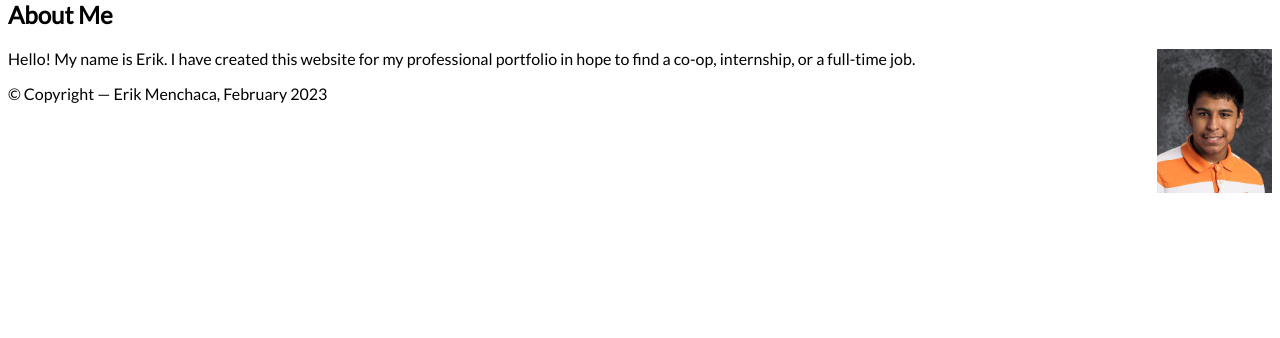
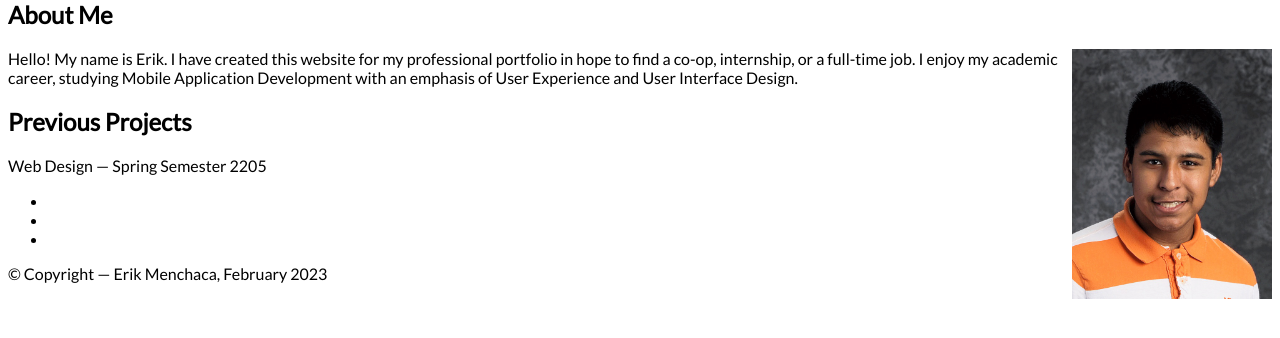
Before and after one commit to erikmenchaca/erikmenchaca.github.io, a PHP site: page / in a window 1280 px wide. Shown: the part 82-420 px from the top of the page. Run offline with PHP 8.4, Linux system fonts and the light colour scheme.

Commit message:
In progress.

```diff
--- a/css/styles.css
+++ b/css/styles.css
@@ -9,3 +9,7 @@ header {
 img {
 	float: right;
 }
+.aboutme {
+	margin-right: 1in;
+	display: block;
+}
--- a/index.html
+++ b/index.html
@@ -15,9 +15,16 @@
     </nav>
     <main>
       <h2>About Me</h2>
-		<img src="assets/media/menchacaerik.JPG" alt="Erik" title="Erik" width="115">
-		<p> Hello! My name is Erik. I have created this website for my professional portfolio in hope to find a co-op, internship, or a full-time job. </p>
+		<img src="assets/media/menchacaerik.JPG" alt="Erik" title="Erik" width="200">
+		<p class="aboutme"> Hello! My name is Erik. I have created this website for my professional portfolio in hope to find a co-op, internship, or a full-time job. I enjoy my academic career, studying Mobile Application Development with an emphasis of User Experience and User Interface Design.</p>
 
+		<h2>Previous Projects</h2>
+		<p>Web Design &mdash; Spring Semester 2205</p>
+		<ul>
+			<li></li>
+			<li></li>
+			<li></li>
+		</ul>
     </main>
 
     <footer>
```
